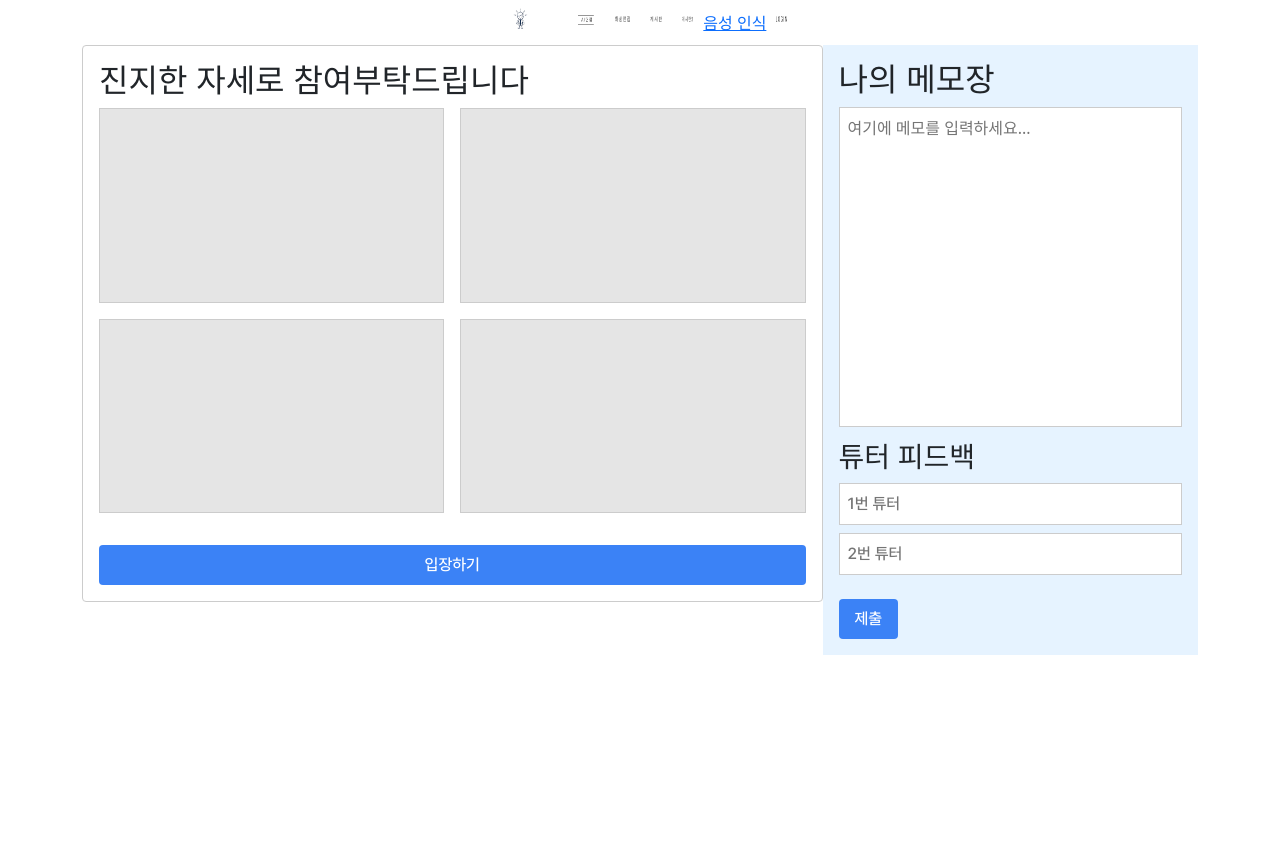
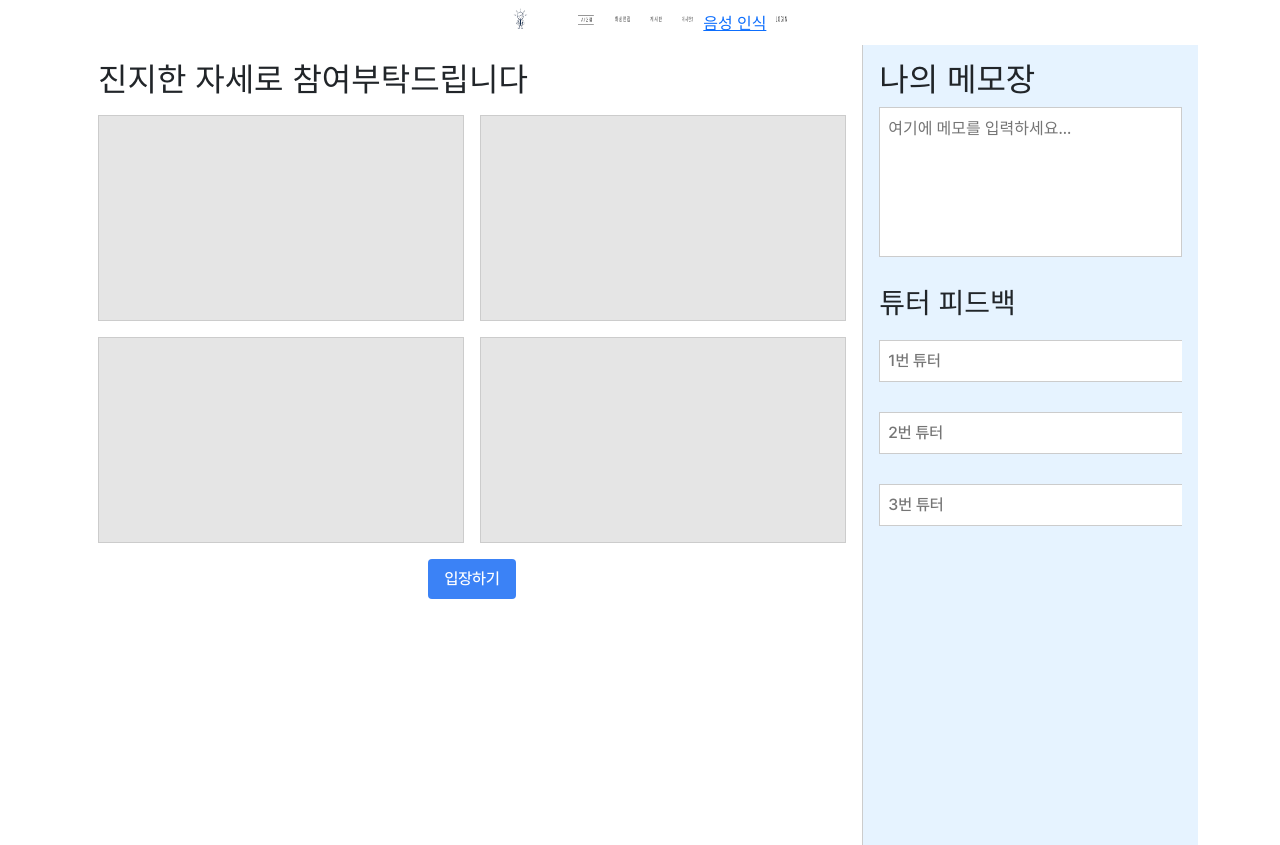
Before and after one commit to NextPick/frontend, a React (Create React App) app: page /webrtc in a window 1280 px wide. Before the commit the page ends 800 px from the top, so only its background shows below. Built offline with nearby package versions, Linux system fonts and the light colour scheme; a web font is replaced by a local one.

Commit message:
#10 css 수정 및 로직 수정

```diff
--- a/src/pages/InterviewFeedback.js
+++ b/src/pages/InterviewFeedback.js
@@ -47,7 +47,7 @@ const InterviewFeedback = () => {
                         Authorization: `Bearer ${accessToken}`,
                     },
                 });
-            const data = response.data.data;
+            let data = response.data.data;
             setContent(data.content);
             setMentorNickname(data.mentorNickname);
         } catch (error) {
--- a/src/pages/WebRTC.js
+++ b/src/pages/WebRTC.js
@@ -9,7 +9,7 @@ const WebRTC = () => {
     const localStreamElement = useRef(null);
     const [myKey] = useState(Math.random().toString(36).substring(2, 11));
     let pcListMap = new Map(); // 피어 연결 저장
-    let roomId;
+    let roomUuid;
     let otherKeyList = [];
     let localStream = undefined;
     let stompClient;
@@ -17,10 +17,14 @@ const WebRTC = () => {
     const roomOccupation = location.state;
     let camCount = 0;
     let memberEmail = localStorage.getItem('email');
+    let memberId;
+    let memberType;
+    let accessToken = localStorage.getItem('accessToken');
 
     const [memo, setMemo] = useState('');
     const [tutor1, setTutor1] = useState('');
     const [tutor2, setTutor2] = useState('');
+    const [tutor3, setTutor3] = useState('');
 
     const startCam = async () => {
         if (navigator.mediaDevices !== undefined) {
@@ -54,9 +58,10 @@ const WebRTC = () => {
     // };
 
     const connectSocket = async () => {
-        const socket = new SockJS('https://server.nextpick.site/signaling');
+        const socket = new SockJS(process.env.REACT_APP_API_URL + 'signaling');
         stompClient = Stomp.over(socket);
         stompClient.debug = null;
+        console.log(memberEmail);
 
         stompClient.connect(
             {
@@ -68,17 +73,23 @@ const WebRTC = () => {
                 console.log(myKey);
 
                 // 방 ID 구독
-                stompClient.subscribe(`/topic/roomId/${myKey}`, (message) => {
-                    roomId = message.body; // 룸 ID 저장
-                    console.log(roomId);
+                stompClient.subscribe(`/topic/roomUuid/${myKey}`, (message) => {
+                    roomUuid = message.body; // 룸 ID 저장
+                    console.log(roomUuid);
                 });
 
+                // 회원 순번 받기
                 stompClient.subscribe(`/topic/memberId/${myKey}`, (message) => {
+                    memberId = message.body;
+                })
 
+                // 회원 타입 받기
+                stompClient.subscribe(`/topic/memberType/${myKey}`, (message) => {
+                    memberType = message.body;
                 })
 
                 // ICE 후보 구독
-                stompClient.subscribe(`/topic/peer/iceCandidate/${myKey}/${roomId}`, candidate => {
+                stompClient.subscribe(`/topic/peer/iceCandidate/${myKey}/${roomUuid}`, candidate => {
                     const key = JSON.parse(candidate.body).key;
                     const message = JSON.parse(candidate.body).body;
 
@@ -93,7 +104,7 @@ const WebRTC = () => {
                 });
 
                 // Offer 구독
-                stompClient.subscribe(`/topic/peer/offer/${myKey}/${roomId}`, offer => {
+                stompClient.subscribe(`/topic/peer/offer/${myKey}/${roomUuid}`, offer => {
                     const key = JSON.parse(offer.body).key;
                     const message = JSON.parse(offer.body).body;
 
@@ -116,7 +127,7 @@ const WebRTC = () => {
                 });
 
                 // Answer 구독
-                stompClient.subscribe(`/topic/peer/answer/${myKey}/${roomId}`, answer => {
+                stompClient.subscribe(`/topic/peer/answer/${myKey}/${roomUuid}`, answer => {
                     const key = JSON.parse(answer.body).key;
                     const message = JSON.parse(answer.body).body;
 
@@ -186,7 +197,7 @@ const WebRTC = () => {
 
     const onIceCandidate = (event, otherKey) => {
         if (event.candidate) {
-            stompClient.send(`/app/peer/iceCandidate/${otherKey}/${roomId}`, {}, JSON.stringify({
+            stompClient.send(`/app/peer/iceCandidate/${otherKey}/${roomUuid}`, {}, JSON.stringify({
                 key: myKey,
                 body: event.candidate
             }));
@@ -196,7 +207,7 @@ const WebRTC = () => {
     const sendOffer = (pc, otherKey) => {
         pc.createOffer().then(offer => {
             setLocalAndSendMessage(pc, offer);
-            stompClient.send(`/app/peer/offer/${otherKey}/${roomId}`, {}, JSON.stringify({
+            stompClient.send(`/app/peer/offer/${otherKey}/${roomUuid}`, {}, JSON.stringify({
                 key: myKey,
                 body: offer
             }));
@@ -207,7 +218,7 @@ const WebRTC = () => {
     const sendAnswer = (pc, otherKey) => {
         pc.createAnswer().then(answer => {
             setLocalAndSendMessage(pc, answer);
-            stompClient.send(`/app/peer/answer/${otherKey}/${roomId}`, {}, JSON.stringify({
+            stompClient.send(`/app/peer/answer/${otherKey}/${roomUuid}`, {}, JSON.stringify({
                 key: myKey,
                 body: answer
             }));
@@ -265,6 +276,21 @@ const WebRTC = () => {
     //         alert("피드백 생성에 실패 했습니다.")
     //     }
 
+    const handleGetParticipants = async () => {
+        try {
+            const resposne = await axios.get(process.env.REACT_APP_API_URL + "rooms/" + `${roomUuid}/` + "participants", {
+               headers: {
+                   'Content-Type': 'application/json',
+                   Authorization: `Bearer ${accessToken}`
+               }
+            });
+            let data = resposne.data.data;
+
+        } catch (error) {
+
+        }
+    }
+
 
     return (
         <div className="container">
@@ -284,30 +310,45 @@ const WebRTC = () => {
                         <div id="remoteStreamDiv3"></div>
                     </div>
                 </div>
-                <button onClick={handleButtonClick}>입장하기</button> {/* 버튼 추가 */}
+                <button onClick={handleButtonClick}>입장하기</button>
             </div>
 
             <div className="input-section">
+                <div className="memo-area">
                     <h2>나의 메모장</h2>
                     <textarea
                         value={memo}
                         onChange={(e) => setMemo(e.target.value)}
                         placeholder="여기에 메모를 입력하세요..."
                     />
-                <div>
+                </div>
+                <div className="tutor-feedback">
                     <h3>튜터 피드백</h3>
+                    <div className="tutor-input">
                         <input
                             placeholder="1번 튜터"
                             value={tutor1}
                             onChange={(e) => setTutor1(e.target.value)}
                         />
+                        <button>제출</button>
+                    </div>
+                    <div className="tutor-input">
                         <input
                             placeholder="2번 튜터"
                             value={tutor2}
                             onChange={(e) => setTutor2(e.target.value)}
                         />
+                        <button>제출</button>
                     </div>
+                    <div className="tutor-input">
+                        <input
+                            placeholder="3번 튜터"
+                            value={tutor3}
+                            onChange={(e) => setTutor3(e.target.value)}
+                        />
                         <button>제출</button>
+                    </div>
+                </div>
             </div>
         </div>
     );
--- a/src/styles/WebRTC.css
+++ b/src/styles/WebRTC.css
@@ -1,25 +1,26 @@
 .container {
+    display: flex;
     justify-content: space-between;
-    display: flex;
+    height: 100vh;
+    width: 100vw; /* 전체 너비 사용 */
 }
 
 .video-section {
-    width: 100%;
+    flex: 1;
+    width: 100%; /* 비디오 섹션 너비 증가 */
     padding: 1rem;
-    border: 1px solid #ccc;
-    border-radius: 0.25rem;
+    border-right: 1px solid #ccc; /* 오른쪽 경계선 추가 */
+    display: flex;
     flex-direction: column;
     height: 100%;
-    display: flex;
 }
 
 .video-grid {
     display: grid;
     grid-template-columns: repeat(2, 1fr);
-    aspect-ratio: 16 / 9;
     gap: 1rem;
     width: 100%;
-    margin-bottom: 1rem;
+
 }
 
 .video-placeholder {
@@ -30,36 +31,47 @@
     overflow: hidden;
 }
 
-.icon-bar {
-    display: flex;
-    justify-content: center;
-    margin-top: 1rem;
+.input-section {
+    width: 30%; /* 입력 섹션 너비 감소 */
+    padding: 1rem;
+    background-color: #e6f3ff;
+    flex-direction: column;
+    height: 100%;
 }
 
-.icon-bar > * {
-    margin: 0 0.5rem;
+.memo-area {
+    flex: 0 0 auto;
+    margin-bottom: 1rem;
 }
 
-.input-section {
-    width: 50%;
-    padding: 1rem;
-    background-color: #e6f3ff;
-}
-
-textarea, input {
+textarea {
     width: 100%;
+    height: 150px;
     padding: 0.5rem;
     margin-bottom: 0.5rem;
     border: 1px solid #ccc;
-}
-
-textarea {
-    height: 20rem;
     resize: none;
 }
 
+.tutor-feedback {
+    flex: 1;
+    overflow-y: auto;
+}
+
+.tutor-input {
+    display: flex;
+    align-items: center;
+    margin-bottom: 0.5rem;
+}
+
+input {
+    flex-grow: 1;
+    padding: 0.5rem;
+    margin-right: 0.5rem;
+    border: 1px solid #ccc;
+}
+
 button {
-    margin-top: 1rem;
     padding: 0.5rem 1rem;
     background-color: #3b82f6;
     color: white;
@@ -74,7 +86,19 @@ button:hover {
 
 #remoteStreamDiv1,
 #remoteStreamDiv2,
-#remoteStreamDiv3 {
+#remoteStreamDiv3,
+#localStream {
     width: 100%;
     height: 100%;
+    object-fit: cover; /* 비디오가 컨테이너를 꽉 채우도록 */
 }
+
+/* 비디오 섹션 내부의 제목과 버튼 스타일링 */
+.video-section h2 {
+    margin-bottom: 1rem;
+}
+
+.video-section > button {
+    margin-top: 1rem;
+    align-self: center;
+}
```
Also changed, not shown: src/pages/Choice.js (+10 -14 lines). Lines whose indentation alone changed are shown as unchanged.
